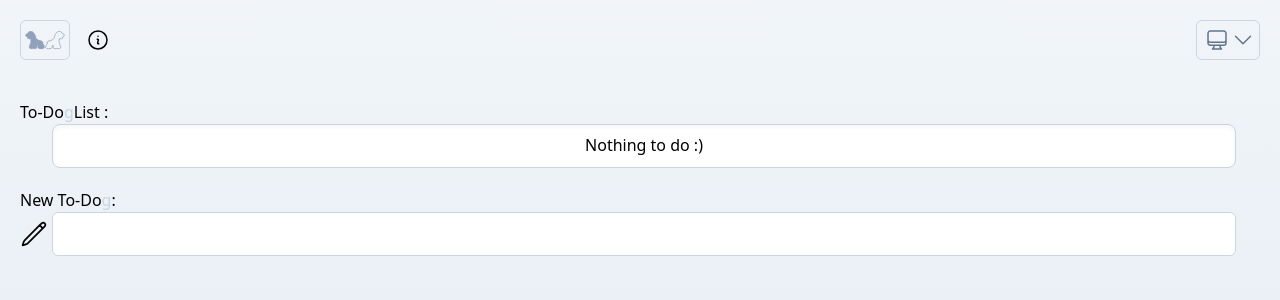
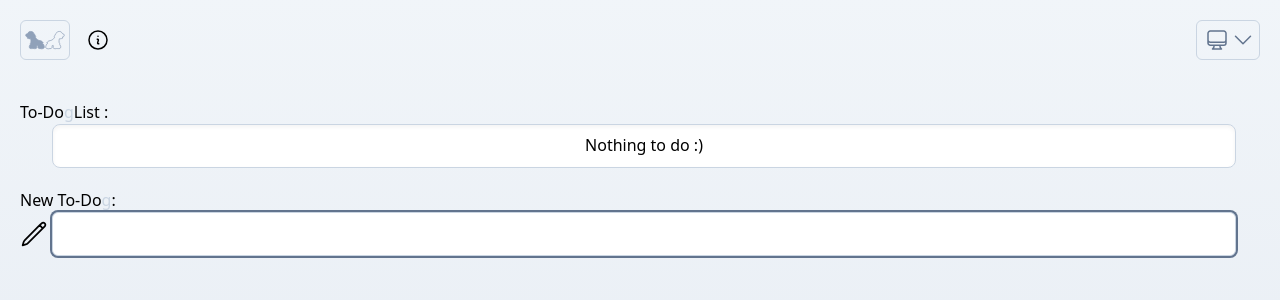
Before and after one commit to Daiius/to-dog-list, a React (Vite) app in the folder web/: page / in a window 1280 px wide. Shown: the top 300 px of the page. Built offline with nearby package versions, Linux system fonts and the light colour scheme.

Commit message:
feat(a11y): キーボードで選んでいる場所を見えるようにする
入力欄は outline を消したままだったので、focus-visible でライト・ダークに合う枠を出す。
テーマのメニューは矢印キーで選んだ項目にも hover と同じ色を付ける。

```diff
--- a/web/src/components/base/Input.tsx
+++ b/web/src/components/base/Input.tsx
@@ -29,7 +29,10 @@ export const Input = ({
         'border border-slate-300 bg-white',
         'rounded-md p-2 w-full',
         'dark:bg-slate-500 dark:border-slate-800',
+        // 既定の outline は消し、キーボードでも見える枠をこの見た目に合わせて出す
         'focus:outline-hidden',
+        'focus-visible:ring-2 focus-visible:ring-slate-500',
+        'dark:focus-visible:ring-slate-300',
         'autofill:bg-slate-300!',
         'h-11',
       )}
--- a/web/src/components/case/ThemeSwitch.tsx
+++ b/web/src/components/case/ThemeSwitch.tsx
@@ -69,6 +69,8 @@ export const ThemeSwitch = ({ className }: { className?: string }) => {
                 className={clsx(
                   'h-10 w-full',
                   'dark:hover:bg-white/10 hover:bg-black/10',
+                  // 矢印キーで選んでいる項目にも同じ色を付ける
+                  'dark:data-focus:bg-white/10 data-focus:bg-black/10',
                   'flex flex-col items-center justify-center',
                 )}
                 onClick={() => setTheme(theme)}
```
